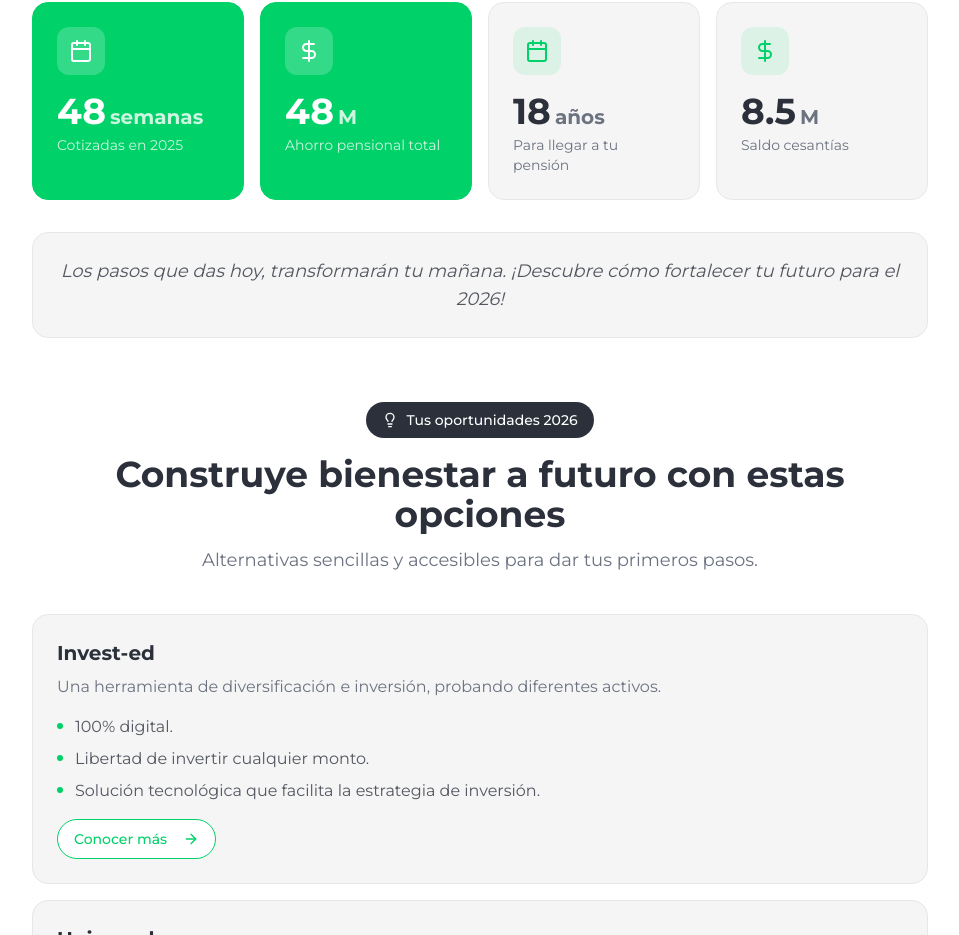
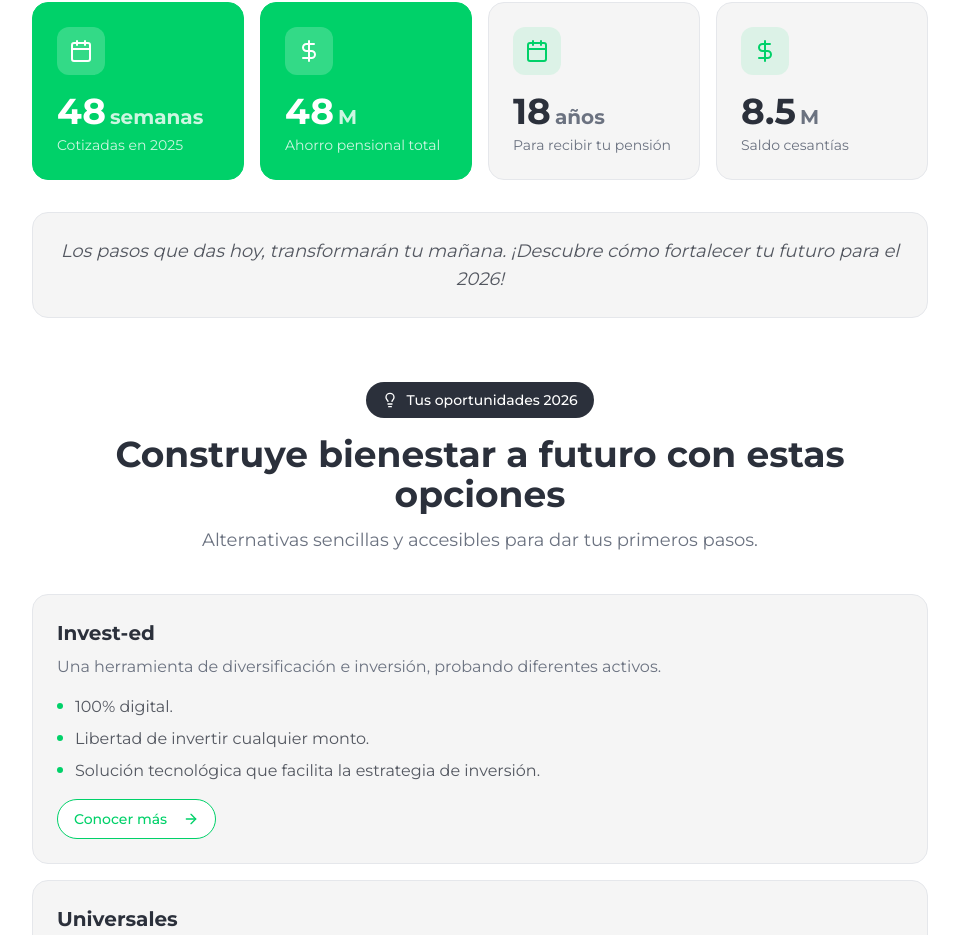
Before and after one commit to Uxplorers-loveable/skandia-story-wrap, a React (Vite) app: page /financial-explorers in a window 1280 px wide. Shown: the part 1050-1985 px from the top of the page, without its empty margins (160-1119 px from the left). Built offline with nearby package versions, Linux system fonts and the light colour scheme; the HTML template or start-up script is replaced by a standard one.

Commit message:
Reverted to commit adfb7411676d3903f36e8ae10f2360102d5a0352

```diff
--- a/src/components/wrapped-segments/financialExplorersConfig.ts
+++ b/src/components/wrapped-segments/financialExplorersConfig.ts
@@ -76,7 +76,7 @@ export const financialExplorersConfig: FESegmentConfig = {
           highlight: true
         },
         {
-          label: 'Para llegar a tu pensión',
+          label: 'Para recibir tu pensión',
           value: '18',
           suffix: 'años',
           icon: 'Calendar',
```
